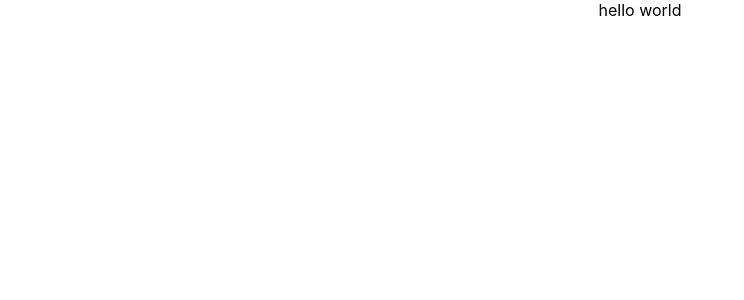
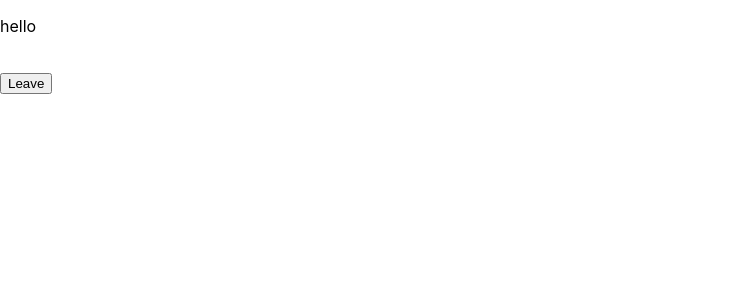
Before and after one commit to dwi13L/transylvania_yellow_pages, a React (Create React App) app: page / in a window 1280 px wide. Shown: the top 300 px of the page, without its empty margins (0-744 px from the left). Built offline with nearby package versions, Linux system fonts and the light colour scheme.

Commit message:
setState with functions explained

```diff
--- a/src/App.js
+++ b/src/App.js
@@ -1,7 +1,37 @@
+import React, { Component } from "react";
 import "./App.css";
 
-function App() {
-  return <div className="App">hello world</div>;
+export default class App extends Component {
+  constructor(props) {
+    super(props);
+
+    this.state = {
+      text: `hello`,
+    };
+  }
+
+  handleButtonClick = () => {
+    this.setState(
+      /**
+       * Access to current state is available as an argument to the functions
+       */
+      () => {
+        return { text: `Good bye` };
+      }, //updater function that returns an object that will be set as the state
+
+      (state) => {
+        console.log(state.text);
+      } //callback function that executes post async update
+    );
+  };
+
+  render() {
+    return (
+      <div className="app">
+        <p> {this.state.text}</p>
+        <br />
+        <button onClick={this.handleButtonClick}>Leave</button>
+      </div>
+    );
+  }
 }
-
-export default App;
```
